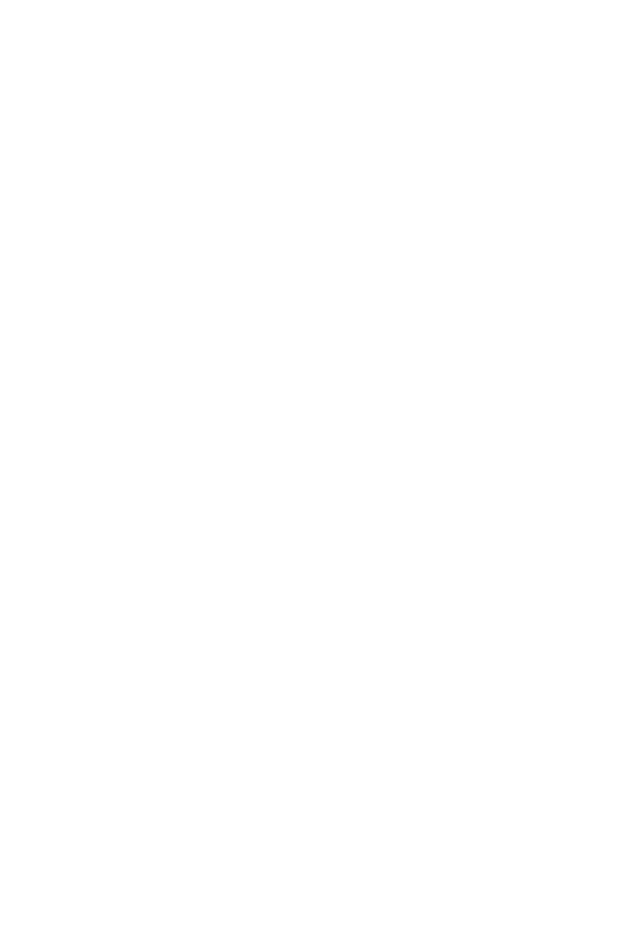
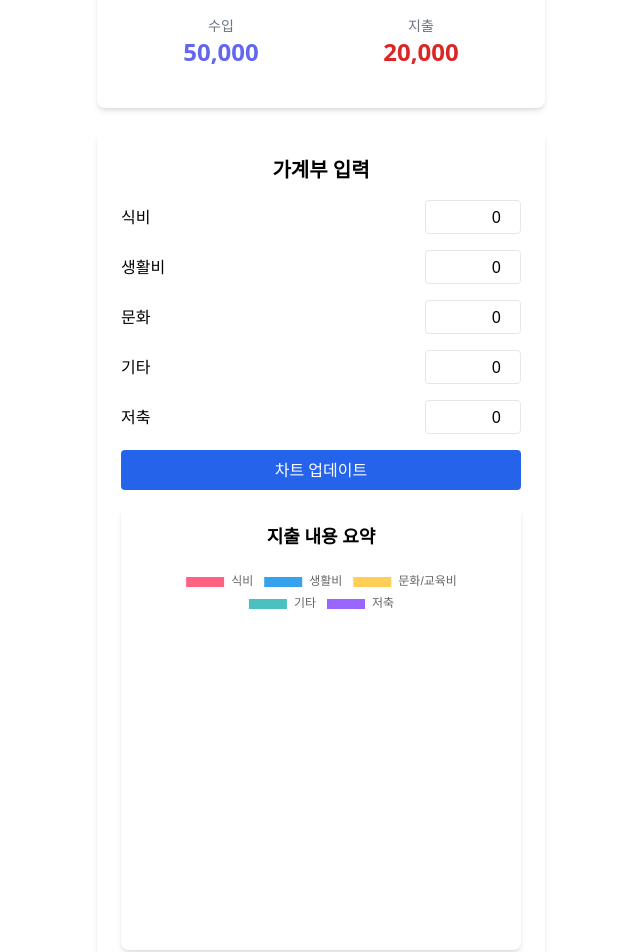
Before and after one commit to Minseong0531/budget-app, a React (Vite) app: page /home in a window 1280 px wide. Shown: the part 220-1172 px from the top of the page, without its empty margins (319-959 px from the left). Before the commit the page ends 800 px from the top, so only its background shows below. Built offline with nearby package versions, Linux system fonts and the light colour scheme.

Commit message:
차트/ 폼 추가

```diff
--- a/package.json
+++ b/package.json
@@ -10,8 +10,10 @@
     "preview": "vite preview"
   },
   "dependencies": {
+    "chart.js": "^4.5.0",
     "firebase": "^11.10.0",
     "react": "^19.1.0",
+    "react-chartjs-2": "^5.3.0",
     "react-dom": "^19.1.0",
     "react-router-dom": "^7.6.3"
   },
--- /dev/null
+++ b/src/component/DashBoard/InputForm.jsx
@@ -0,0 +1,39 @@
+function InputForm({ formData, onInputChange, onSubmit, fields}) {
+    console.log(fields)
+    return(
+        <form
+      onSubmit={(e) => {
+        e.preventDefault();
+        onSubmit();
+      }}
+      className="space-y-4"
+    >
+    {
+    fields.map(({ id, label }) => (
+        <div key={id} className="flex justify-between items-center">
+          <label className="font-medium">
+            {label}
+          </label>
+          <input
+            id={id}
+            type="number"
+            min="10"
+            step="100"
+            value={formData[id]}
+            onChange={(e) => onInputChange(id, e.target.value)}
+            className="w-24 p-1 border rounded text-right"
+          />
+        </div>
+      ))}
+
+      <button
+        type="submit"
+        className="w-full bg-blue-600 text-white py-2 rounded hover:bg-blue-700 transition"
+      >
+        차트 업데이트
+      </button>
+    </form>
+  );
+}
+
+export default InputForm;
--- /dev/null
+++ b/src/component/DashBoard/PieGraph.jsx
@@ -0,0 +1,86 @@
+import { Chart as ChartJS ,ArcElement, Legend, Tooltip } from "chart.js";
+import { useState } from "react";
+import { Pie } from "react-chartjs-2";
+import InputForm from "./InputForm";
+
+ChartJS.register(ArcElement, Tooltip, Legend);
+
+const PieGraph = () =>{
+    const PieFields = [
+        {id:'food', label:'식비', unit:'food'},
+        {id:'life', label:'생활비', unit:'life'},
+        {id:'culture', label:'문화', unit:'culture'},
+        {id:'etc', label:'기타', unit:'etc'},
+        {id:'saving', label:'저축', unit:'saving'}
+      ];
+      const [formData, setFormData] = useState({
+        food:0, life:0, culture:0, etc:0, saving:0
+      });
+      const [saveData, setSaveData] = useState({
+        food:0, life:0, culture:0, etc:0, saving:0
+      });
+      const [ chartKey, setChartKey ] = useState(0);
+
+      const total =
+        saveData.food +
+        saveData.life +
+        saveData.culture +
+        saveData.etc +
+        saveData.saving;
+
+      const inputChange = (name, value) =>{
+        setFormData(prevData => ({
+          ...prevData,
+          [name]:parseFloat(value) || 0
+        }));
+      }
+
+      const updateChart = () =>{
+        setSaveData(formData);
+        /* setChartKey(prev=>prev+1); */
+      }
+
+
+
+      const data = {
+        labels: [
+        "식비", "생활비", "문화/교육비", "기타", "저축"
+        ],
+        datasets: [{
+          label: 'My First Dataset',
+          data: total === 0 ? [0, 0, 0, 0, 0] : [
+            ((saveData.food / total) * 100).toFixed(1),
+            ((saveData.life / total) * 100).toFixed(1),
+            ((saveData.culture / total) * 100).toFixed(1),
+            ((saveData.etc / total) * 100).toFixed(1),
+            ((saveData.saving / total) * 100).toFixed(1),
+          ],
+          backgroundColor: [
+            "#FF6384",
+            "#36A2EB",
+            "#FFCE56",
+            "#4BC0C0",
+            "#9966FF"
+          ],
+          hoverOffset: 8,
+        }]
+      };
+
+    return(
+        <div className="max-w-md mx-auto bg-white dark:bg-[#1E2028] p-6 rounded-lg shadow-md mt-6">
+            <h2 className="text-center text-xl font-semibold mb-4">가계부 입력</h2>
+            <InputForm
+                formData={formData}
+                onInputChange={inputChange}
+                onSubmit={updateChart}
+                fields={PieFields}
+            />
+        <div className="w-30 h-30 mx-auto bg-white dark:bg-[#1E2028] p-4 rounded-lg shadow-md mt-4">
+            <h2 className="text-center text-lg font-semibold mb-4">지출 내용 요약</h2>
+            <Pie data={data} />
+        </div>
+    </div>
+    )
+}
+
+export default PieGraph;
--- /dev/null
+++ b/src/component/DashBoard/TodaySummaryCard.jsx
@@ -0,0 +1,30 @@
+
+const TodaySummaryCard = () => {
+    return (
+      <div className="bg-white dark:bg-gray-800 shadow-md rounded-lg p-6 max-w-md mx-auto">
+        <h2 className="text-xl font-semibold mb-4 text-gray-800 dark:text-gray-100 text-center" >Today DashBoard</h2>
+        <div className="flex flex-col justify-between mb-4">
+          <div className="text-center flex-1">
+            <p className="text-sm text-gray-500 dark:text-gray-400">잔액</p>
+            <p className="text-2xl font-bold text-black-500">500,000</p>
+          </div>
+          <div className="text-center flex flex-row justify-around mt-5">
+            <div>
+                <p className="text-sm text-gray-500 dark:text-gray-400">수입</p>
+                <p className="text-2xl font-bold text-indigo-500">50,000</p>
+            </div>
+            <div>
+                <p className="text-sm text-gray-500 dark:text-gray-400">지출</p>
+                <p className="text-2xl font-bold text-red-600">20,000</p>
+            </div>
+          </div>
+        </div>
+
+        <div className="flex justify-center">
+
+        </div>
+      </div>
+    );
+  };
+
+  export default TodaySummaryCard;
--- a/src/page/Home.jsx
+++ b/src/page/Home.jsx
@@ -1,13 +1,14 @@
 import { useState } from "react";
 import Header from "../component/header";
-
-
+import TodaySummaryCard from "../component/DashBoard/TodaySummaryCard";
+import PieGraph from "../component/DashBoard/PieGraph";
 
 function Home() {
-
     return (
       <section>
         <Header />
+        <TodaySummaryCard />
+        <PieGraph />
       </section>
     )
   }
```
Also changed, not shown: 2 other files (tests, documents, lock files or other folders).
